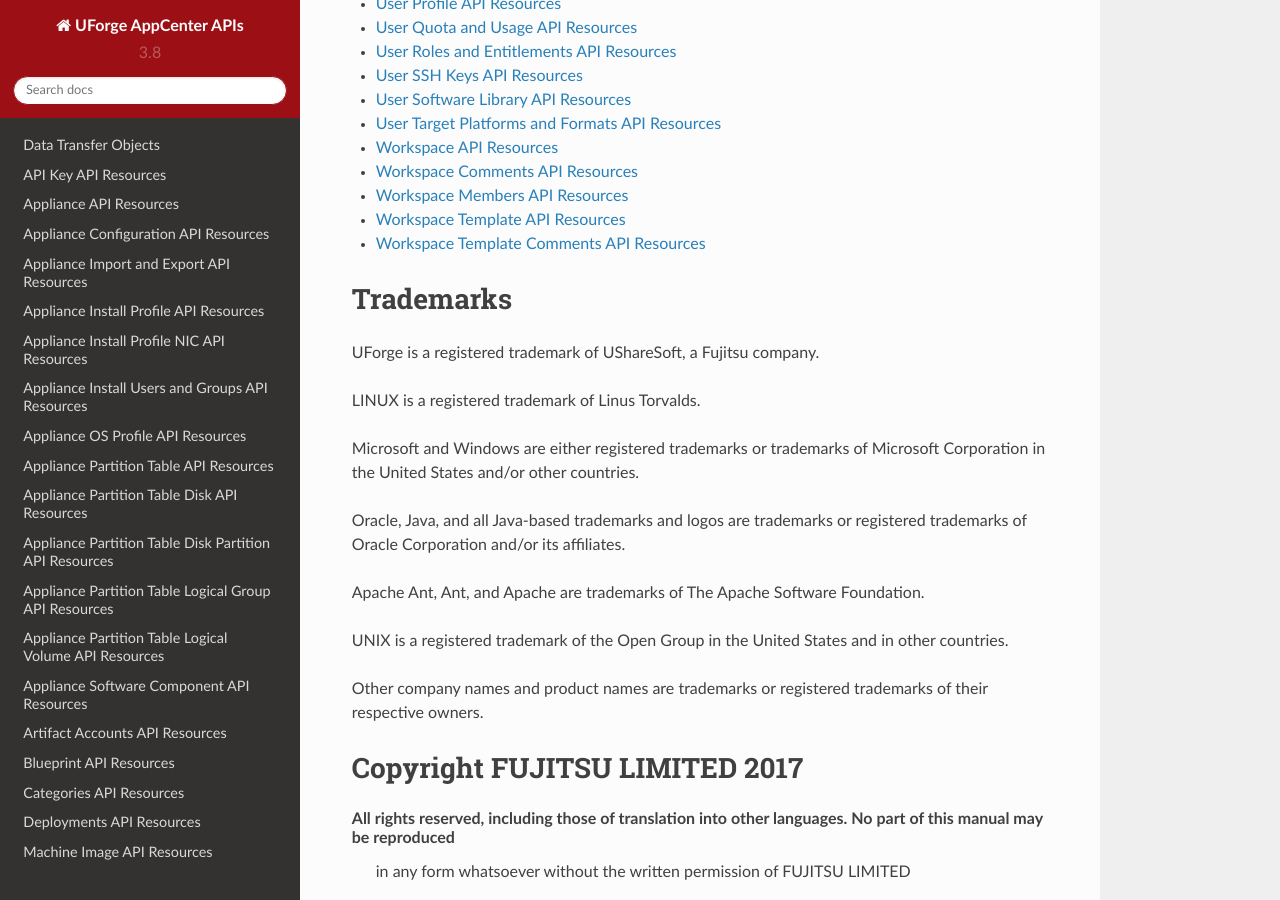
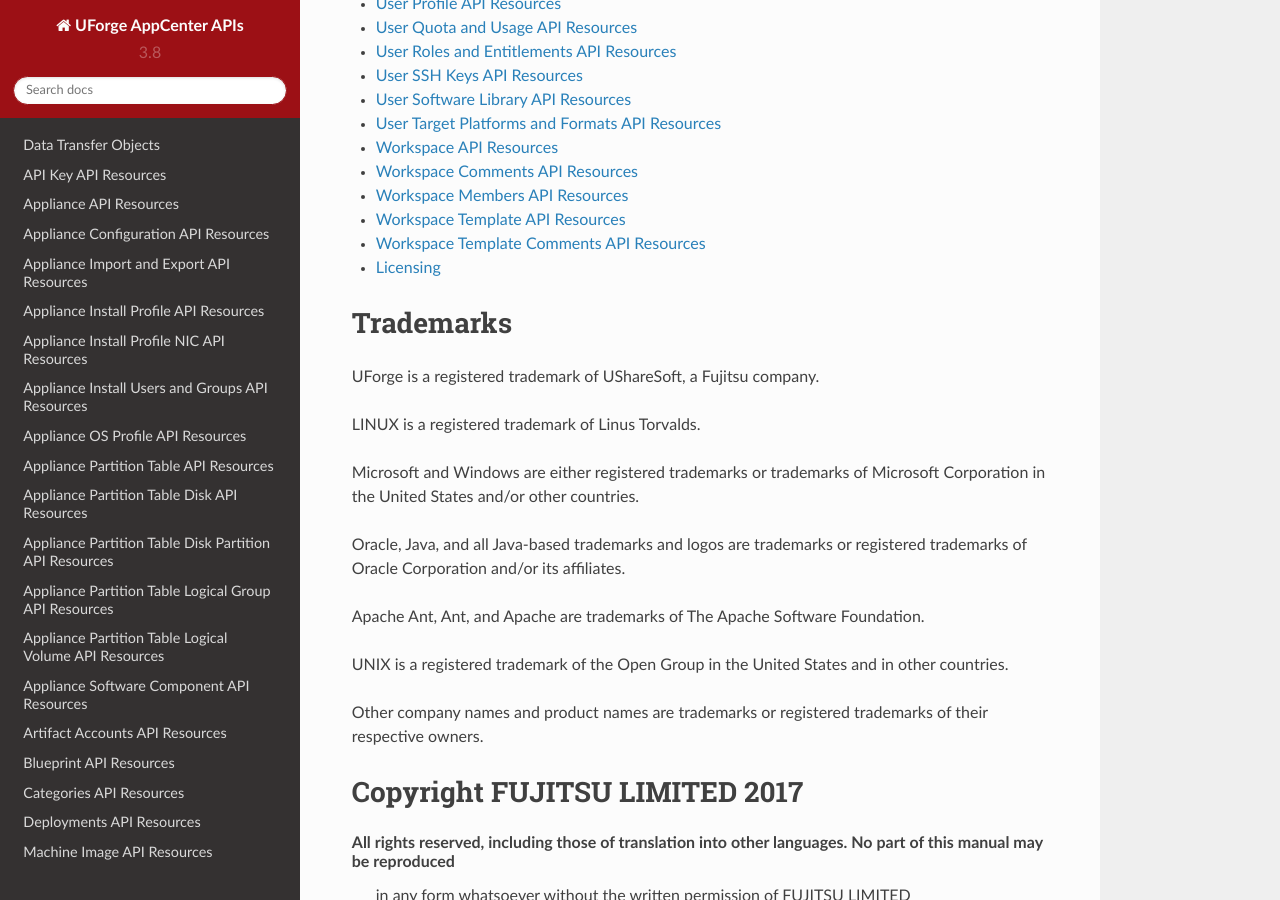
Before and after one commit to usharesoft/api-docs, a Sphinx documentation site: the page built from en/source/index.rst, in a window 1280 px wide and 900 px high, scrolled down 1261 px. Built offline with Sphinx 7.4.7 and the Read the Docs theme 2.0.0, drawn with Linux system fonts in a browser that asks for light colours.

Commit message:
Add static link to user documentation licensing page

```diff
--- a/en/source/index.rst
+++ b/en/source/index.rst
@@ -63,6 +63,7 @@ This documentation provides a description of UForge AppCenter RESTful interface.
     pages/workspacemembers/overview
     pages/workspacetemplate/overview
     pages/workspacetemplatecomments/overview
+    Licensing <http://docs.usharesoft.com/projects/appcenter-user-guide/en/latest/pages/licensing.html>
 
 .. _trademarks:
 
```
